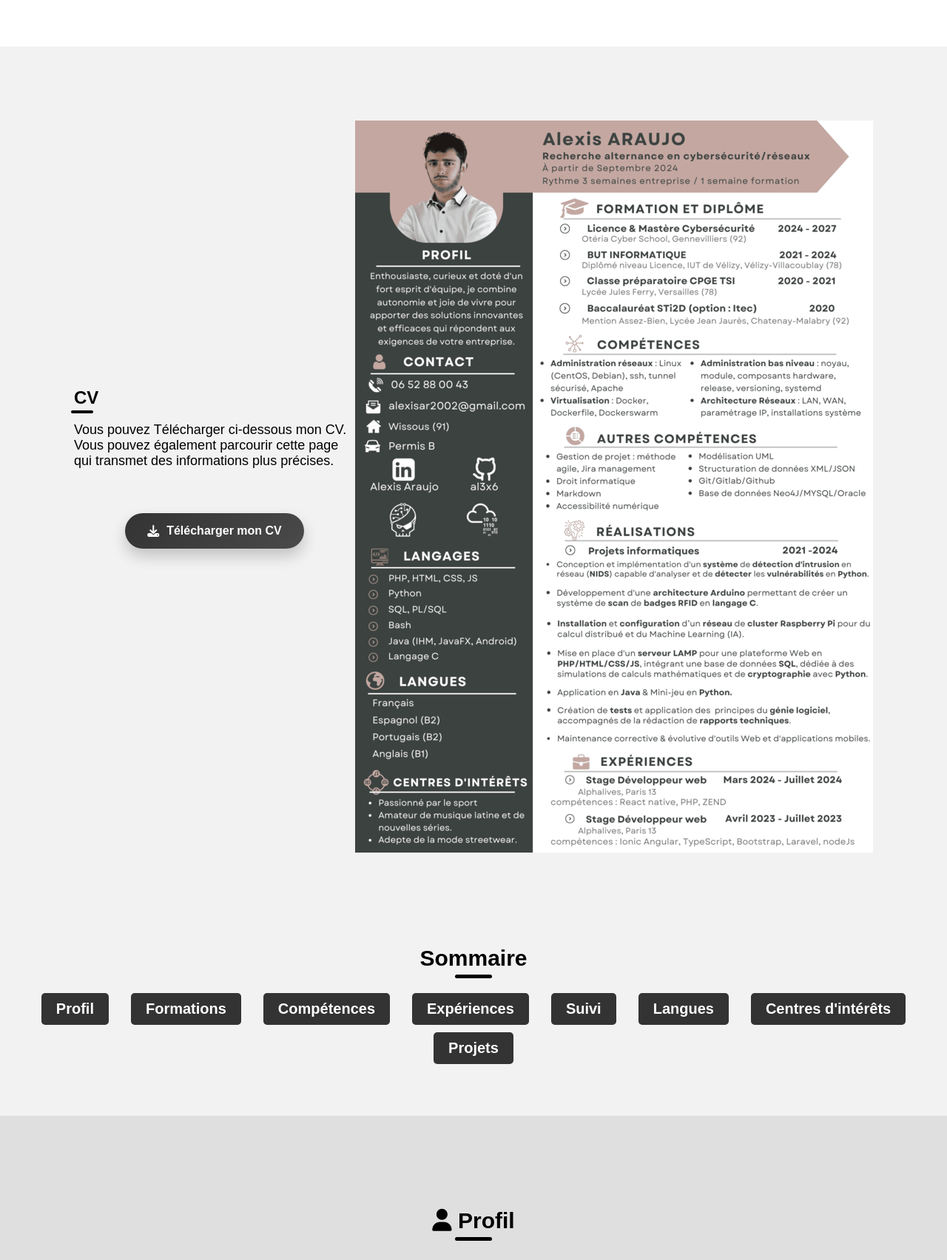
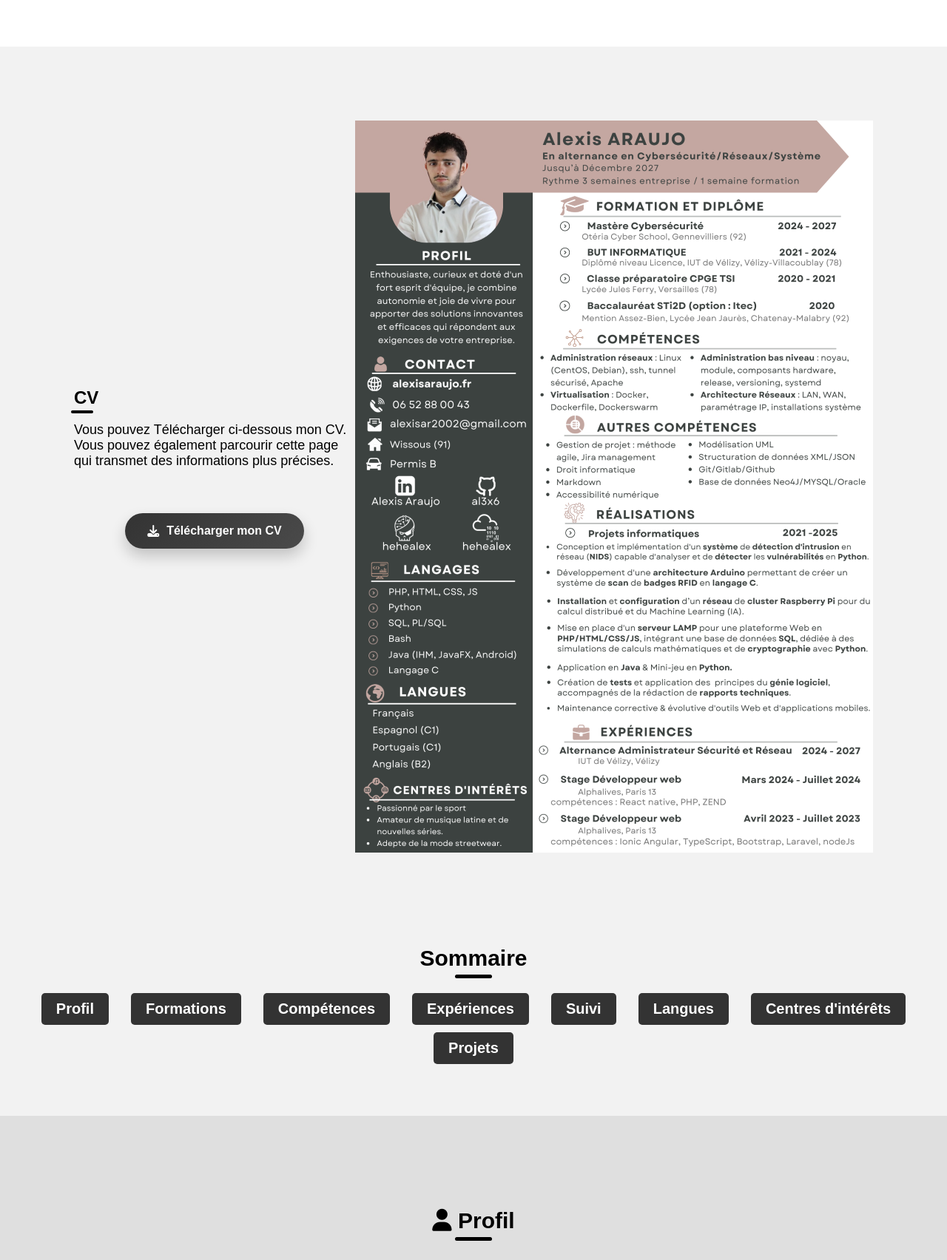
Before and after one commit to al3x6/Portfolio, a PHP site: page /cv in a window 1280 px wide. Shown: the part 216-1920 px from the top of the page at 74% size. Run offline with PHP 8.4, Linux system fonts and the light colour scheme; some libraries are stand-ins or nearby versions.

Commit message:
changement du CV

```diff
--- a/public/pages/cv.php
+++ b/public/pages/cv.php
@@ -44,11 +44,11 @@ $titre = 'CV';
                 <p>Vous pouvez Télécharger ci-dessous mon CV.<br>Vous pouvez également parcourir cette page qui transmet des informations plus précises.</p>
             </div>
             <div class="div_button">
-                <a href="/public/image/cv/CV_Alexis_ARAUJO01.pdf" class="button_fonce" download><i class="fas fa-download"></i> Télécharger mon CV</a>
+                <a href="/public/image/cv/CV_Alexis_ARAUJO.pdf" class="button_fonce" download><i class="fas fa-download"></i> Télécharger mon CV</a>
             </div>
         </div>
         <div class="hero_right">
-            <img src="/public/image/cv/CV_Alexis_ARAUJO1.webp" width="700" height="990" alt="Photo de mon CV">
+            <img src="/public/image/cv/CV_Alexis_ARAUJO.webp" width="700" height="990" alt="Photo de mon CV">
             <?php /*__DIR__*/ ?>
         </div>
     </section>
```
Also changed, not shown: public/image/cv/CV_Alexis_ARAUJO.png, public/image/cv/CV_Alexis_ARAUJO.webp (added), public/image/cv/CV_Alexis_ARAUJO1.webp (deleted), public/image/cv/CV_Alexis_ARAUJO2.webp (deleted), 3 other files.
